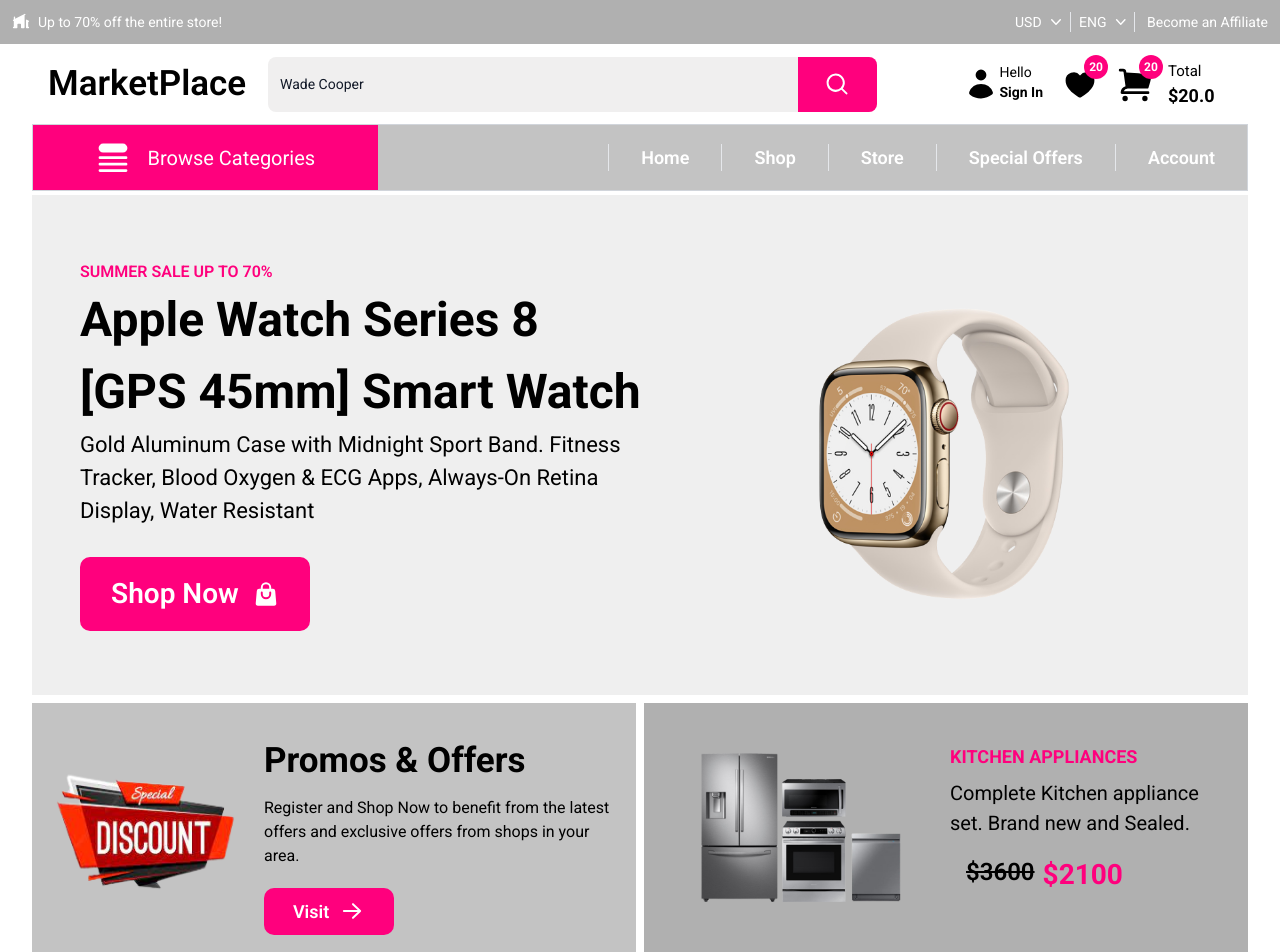
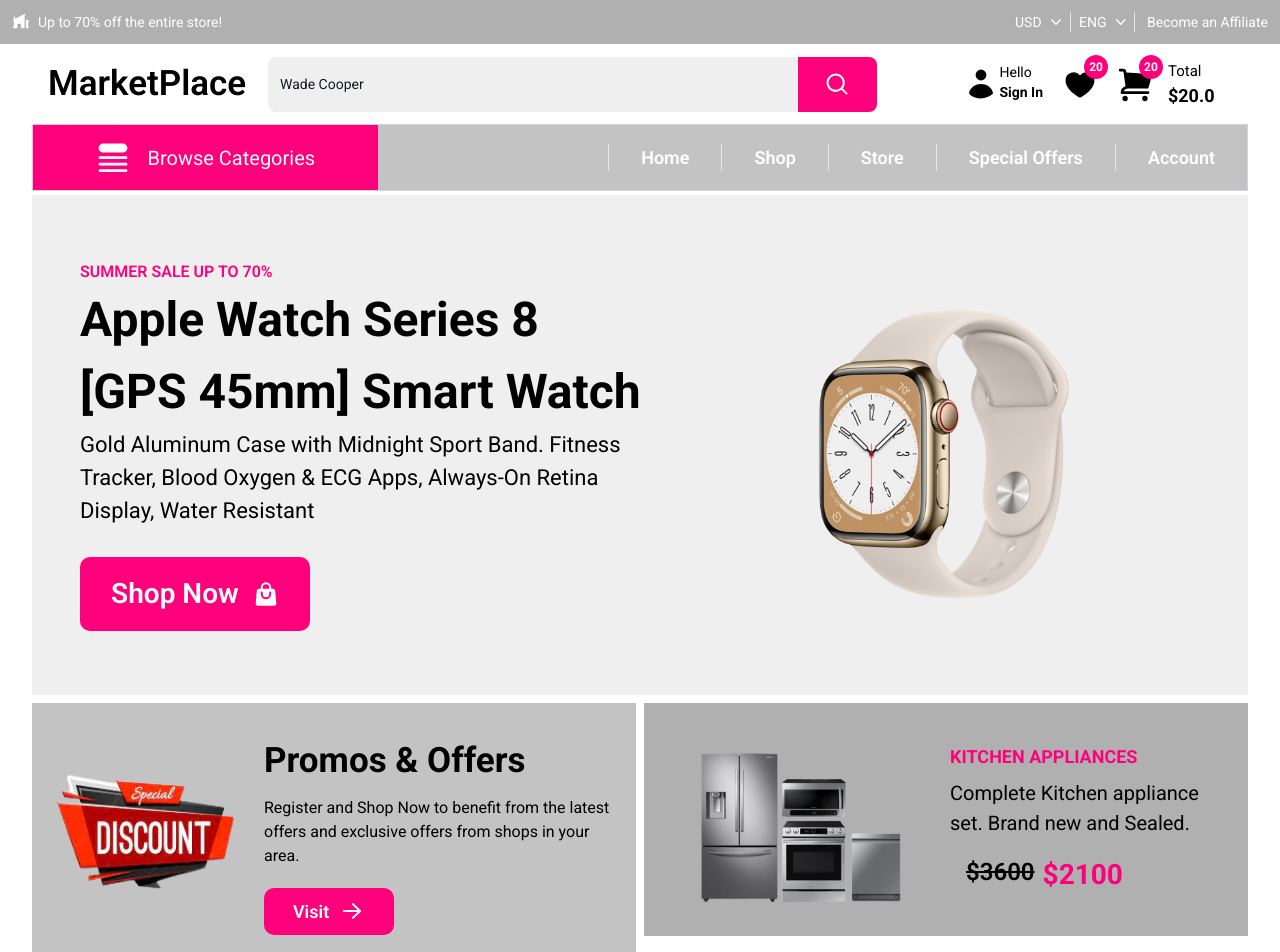
Before and after one commit to Evar-SF27/market, a Next.js app: page / in a window 1280 px wide. Shown: the top 952 px of the page. Built offline with nearby package versions, Linux system fonts and the light colour scheme.

Commit message:
debugging

```diff
--- a/components/hero/hero.tsx
+++ b/components/hero/hero.tsx
@@ -34,15 +34,15 @@
             </div>
         </div>
       </div>
-      <div className="w-[100%] flex gap-2 max-sm:flex-col">
-        <div className="bg-secondary-500 h-[250px] max-sm:h-fit sm:w-[50%] w-[100%]">
+      <div className="w-[100%] flex gap-2 max-md:flex-col">
+        <div className="bg-secondary-500 min-h-[220px] h-fit md:w-[50%] w-[100%]">
             <div className="flex max-sm:flex-col py-4 px-4">
                 <div className="flex flex-2 justify-center">
                     <Image
                         src="/images/discount.png"
                         alt="Discount"
                         width={200}
-                        height={200}
+                        height={100}
                     />
                 </div>
                 <div className="flex flex-col flex-1 justify-center py-4 pl-4">
@@ -60,7 +60,7 @@
                 </div>
             </div>
         </div>
-        <div className="bg-secondary-800 h-[250px] max-sm:h-fit sm:w-[50%] w-[100%]">
+        <div className="bg-secondary-800 min-h-[220px] h-fit md:w-[50%] w-[100%]">
             <div className="flex max-sm:flex-col py-4 px-4 items-center">
                 <div className="flex flex-1 justify-center mt-4">
                     <Image
--- a/package.json
+++ b/package.json
@@ -18,6 +18,7 @@
     "bcrypt": "^5.1.0",
     "cookies": "^0.8.0",
     "dotenv": "^16.3.1",
+    "formik": "^2.4.2",
     "jsonwebtoken": "^9.0.1",
     "mongoose": "^7.3.2",
     "next": "13.4.9",
@@ -25,7 +26,8 @@
     "react": "18.2.0",
     "react-dom": "18.2.0",
     "tailwindcss": "3.3.2",
-    "typescript": "5.1.6"
+    "typescript": "5.1.6",
+    "yup": "^1.2.0"
   },
   "devDependencies": {
     "@types/bcrypt": "^5.0.0",
--- a/tailwind.config.js
+++ b/tailwind.config.js
@@ -15,7 +15,7 @@
         "black-100": "#2B2C35",
         "primary": {
           DEFAULT: "#FF007D",
-          100: "#F5F8FF",
+          100: "#DD0055",
         },
         "secondary": {
           100: "#EFEFEF",
```
Also changed, not shown: 1 other file (tests, documents, lock files or other folders).
